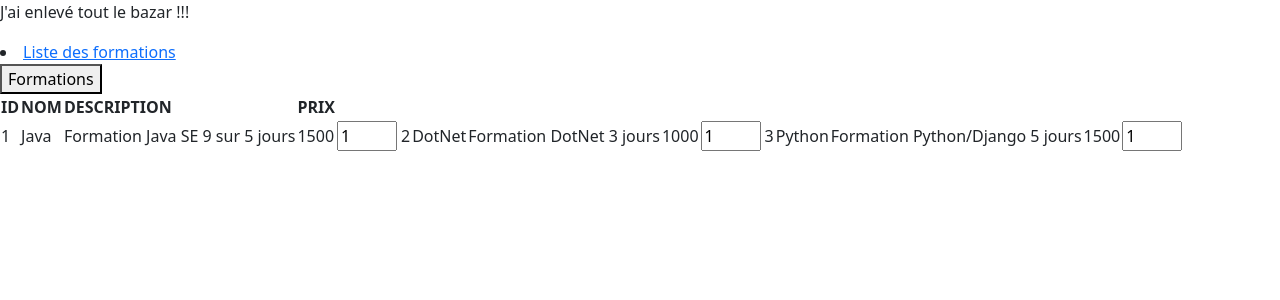
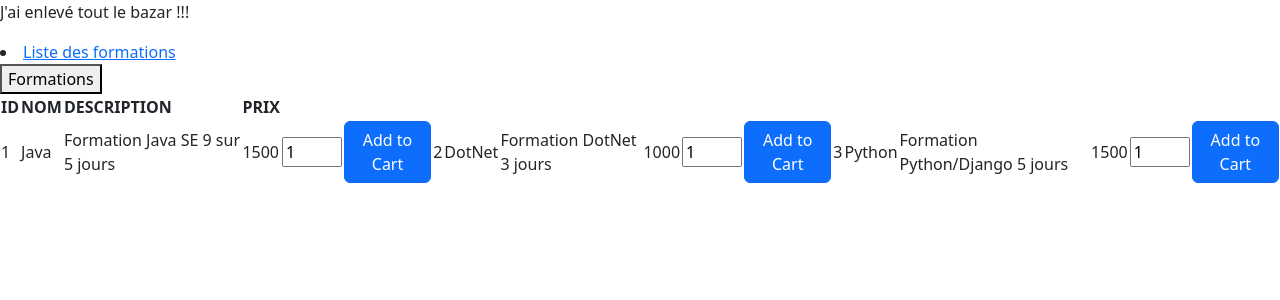
Before and after one commit to DavidDevB/trainings-front-app, an Angular app: page /trainings in a window 1280 px wide. Both pictures are taken after a click on the button "Formations". Shown: the top 300 px of the page. Built offline with nearby package versions, Linux system fonts and the light colour scheme.

Commit message:
button add to cart added to trainings.html

```diff
--- a/src/app/components/trainings/trainings.html
+++ b/src/app/components/trainings/trainings.html
@@ -13,7 +13,7 @@
                         <td>{{training.description}}</td>
                         <td>{{training.price}}</td>
                         <td><input type="number" name="quantity" style="width: 60px" [value]="training.quantity" (input)="training.quantity = $event.target.valueAsNumber"/></td>
-                <td></td>
+                        <td><a class="btn btn-primary" (click)="onAddToCart(training)">Add to Cart</a></td>
                 }
 
                 </tr>
```
